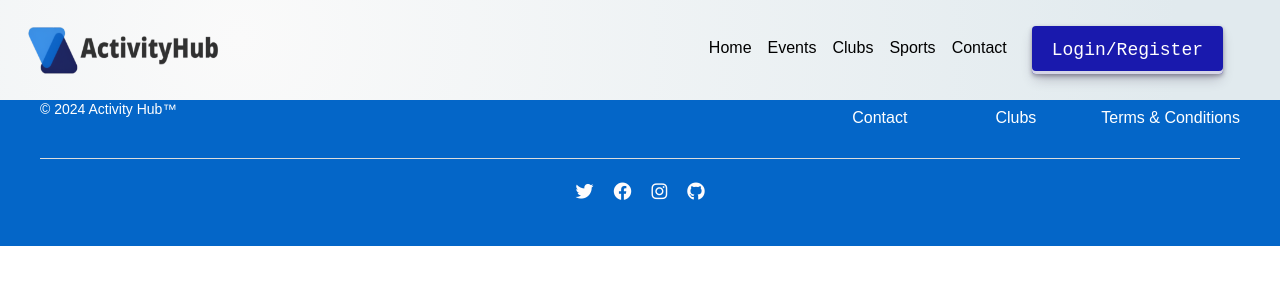
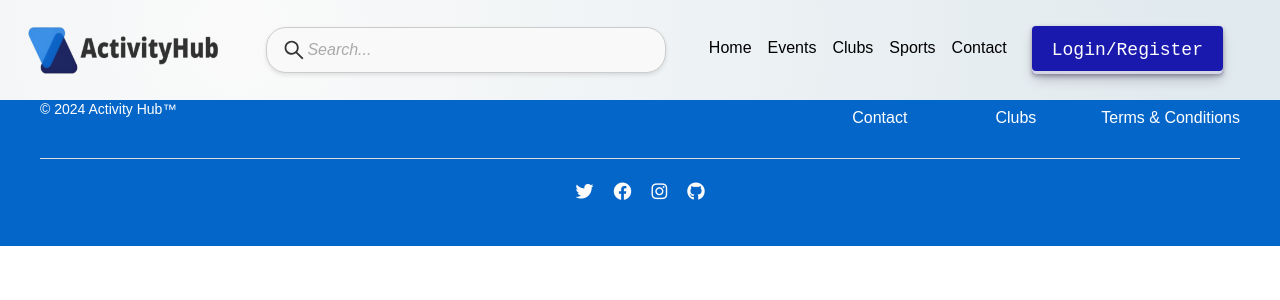
Before and after one commit to Rohith1888/JFSD_ACTIVITY_HUB, a React (Create React App) app: page /admin/all-events in a window 1280 px wide. Shown: the top 300 px of the page. Built offline with nearby package versions, Linux system fonts and the light colour scheme.

Commit message:
added search bar

```diff
--- a/src/components/NavBar.jsx
+++ b/src/components/NavBar.jsx
@@ -70,6 +70,12 @@ function Navbar({ user, isLoggedIn, handleLogout }) {
           <Link to="/">
             <img src={logo} alt="Logo" />
           </Link>
+        </div>
+        <div className="header__content__search">
+          <div className="search__container">
+            <AiOutlineSearch className="search__icon" />
+            <input type="text" placeholder="Search..." className="search__input" />
+          </div>
         </div>
 
 
```
